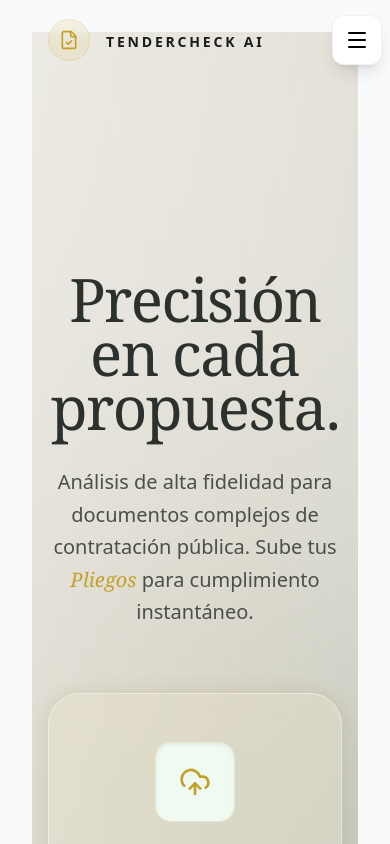
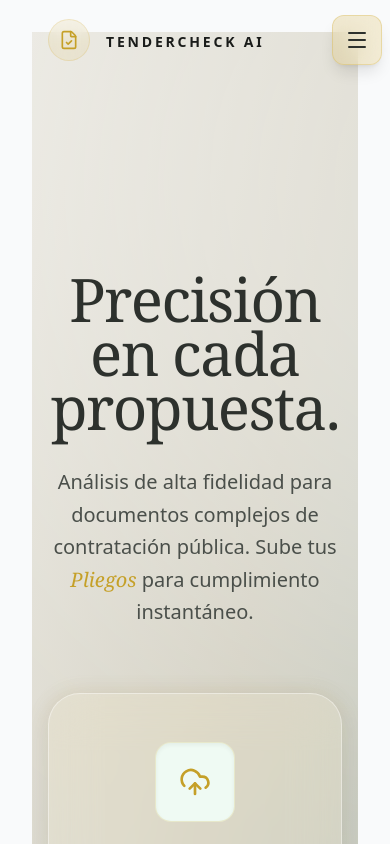
Before and after one commit to elecodes/TenderCheck-AI, a React (Vite) app in the folder frontend/: page / in a window 390 px wide. Shown: the top 844 px of the page. Built offline with nearby package versions, Linux system fonts and the light colour scheme; no server answers.

Commit message:
fix(ui): restore beige theme to hamburger menu

```diff
--- a/frontend/src/components/layout/Navbar.tsx
+++ b/frontend/src/components/layout/Navbar.tsx
@@ -34,7 +34,7 @@ export const Navbar: React.FC = () => {
           <div className="md:hidden flex items-center mr-6">
             <button
               onClick={() => setIsOpen(!isOpen)}
-              className="p-3 rounded-xl text-black bg-white shadow-lg border border-black/5 active:scale-95 transition-all"
+              className="p-3 rounded-xl text-[#2D312D] bg-[#D4AF37]/20 backdrop-blur-md border border-[#D4AF37]/30 hover:bg-[#D4AF37]/30 transition-all shadow-lg"
               aria-label="Menu"
             >
               {isOpen ? <X className="h-6 w-6" /> : <Menu className="h-6 w-6" />}
```
